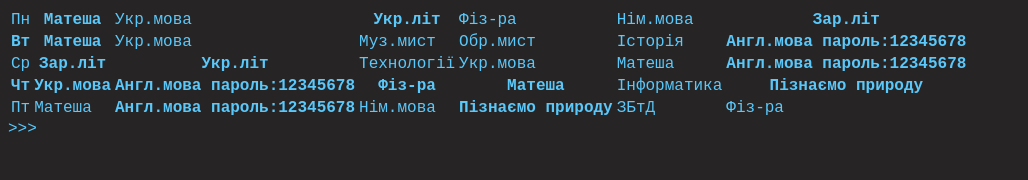
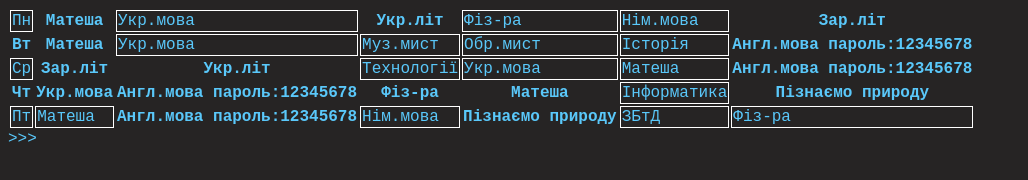
Before and after one commit to HyskoMakar/My_lessons, a plain HTML site: page index.html in a window 1280 px wide. Shown: the whole page, without its empty margins (0-1028 px from the left). Drawn offline with Linux system fonts and the light colour scheme.

Commit message:
change border to white

```diff
--- a/style.css
+++ b/style.css
@@ -7,3 +7,6 @@ a {
     color: rgb(90, 200, 250);
     text-decoration: none;
 }
+td, tr {
+    border: 1px double white;
+}
```
